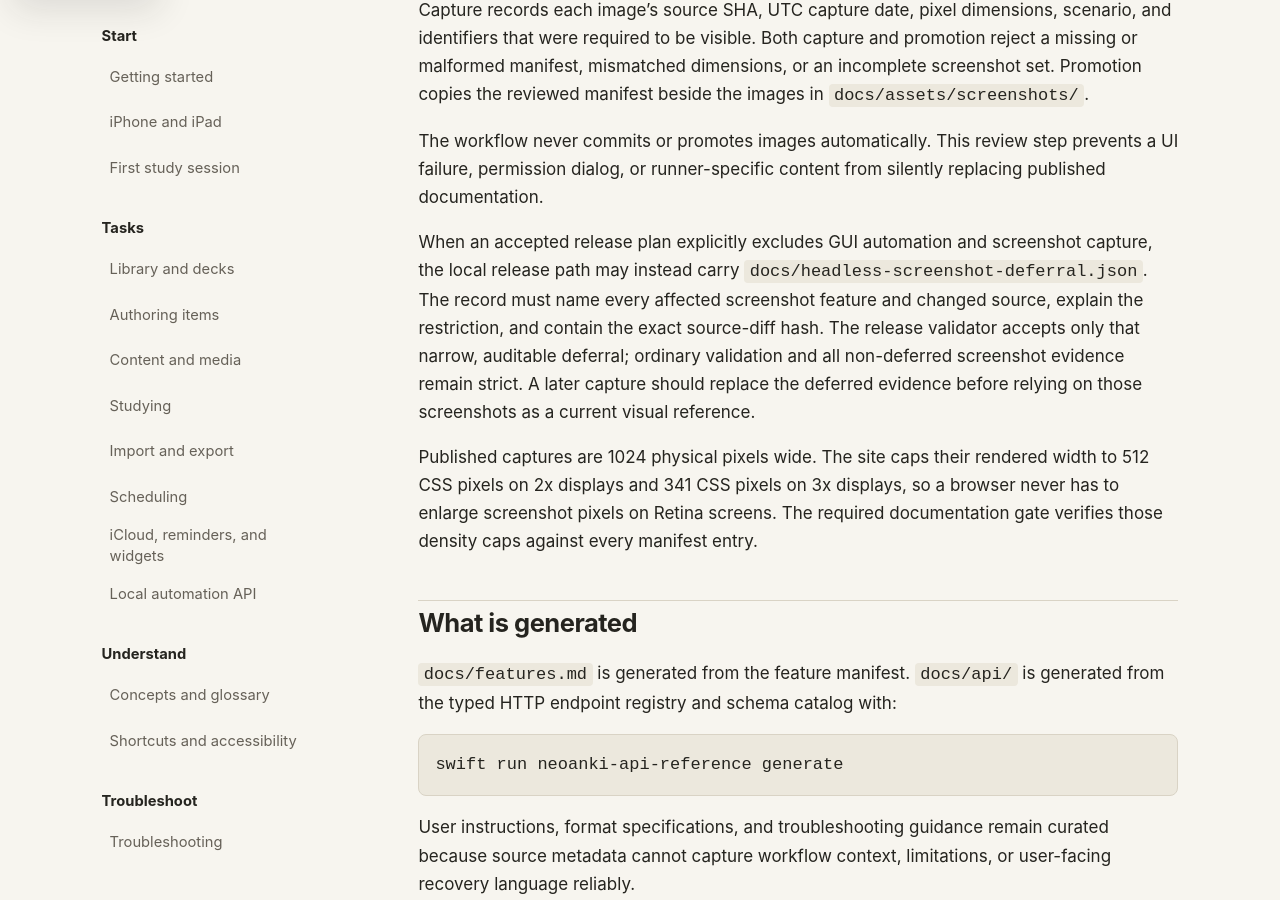
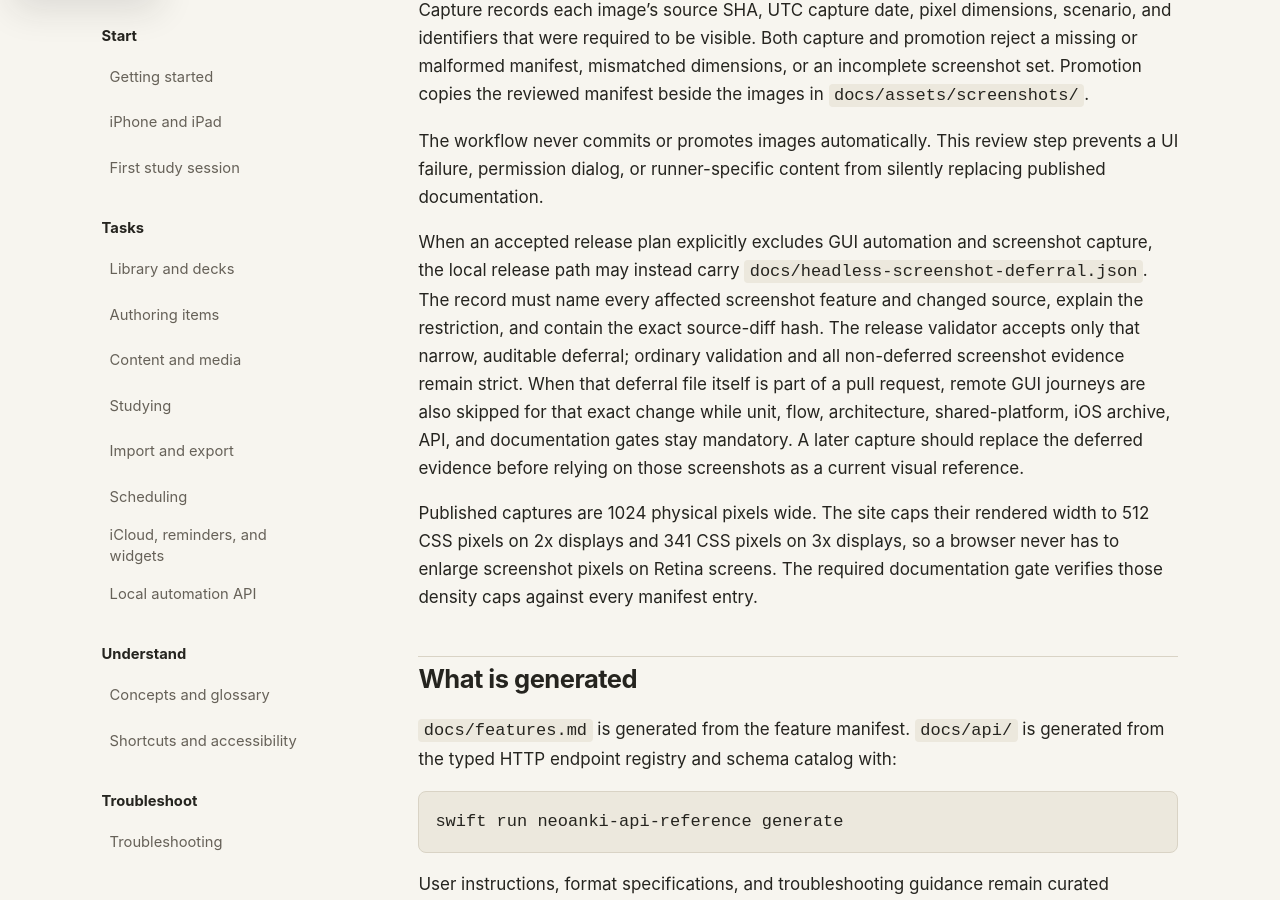
Before and after one commit to neoanki2/neoanki2, a Jekyll site: the page built from docs/user/maintaining-documentation.md, in a window 1280 px wide and 900 px high, scrolled down 3112 px. Built offline with Jekyll 4.4.1, drawn with Linux system fonts in a browser that asks for light colours.

Commit message:
Scope GUI deferral to the release change

```diff
--- a/docs/user/maintaining-documentation.md
+++ b/docs/user/maintaining-documentation.md
@@ -130,8 +130,11 @@ capture, the local release path may instead carry
 screenshot feature and changed source, explain the restriction, and contain the
 exact source-diff hash. The release validator accepts only that narrow, auditable
 deferral; ordinary validation and all non-deferred screenshot evidence remain
-strict. A later capture should replace the deferred evidence before relying on
-those screenshots as a current visual reference.
+strict. When that deferral file itself is part of a pull request, remote GUI
+journeys are also skipped for that exact change while unit, flow, architecture,
+shared-platform, iOS archive, API, and documentation gates stay mandatory. A
+later capture should replace the deferred evidence before relying on those
+screenshots as a current visual reference.
 
 Published captures are 1024 physical pixels wide. The site caps their rendered
 width to 512 CSS pixels on 2x displays and 341 CSS pixels on 3x displays, so a
```
Also changed, not shown: .github/workflows/test.yml.
